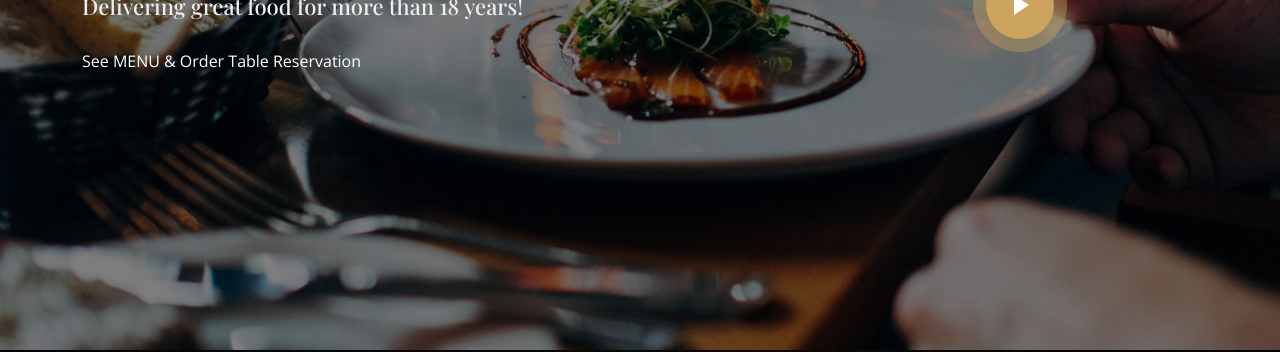
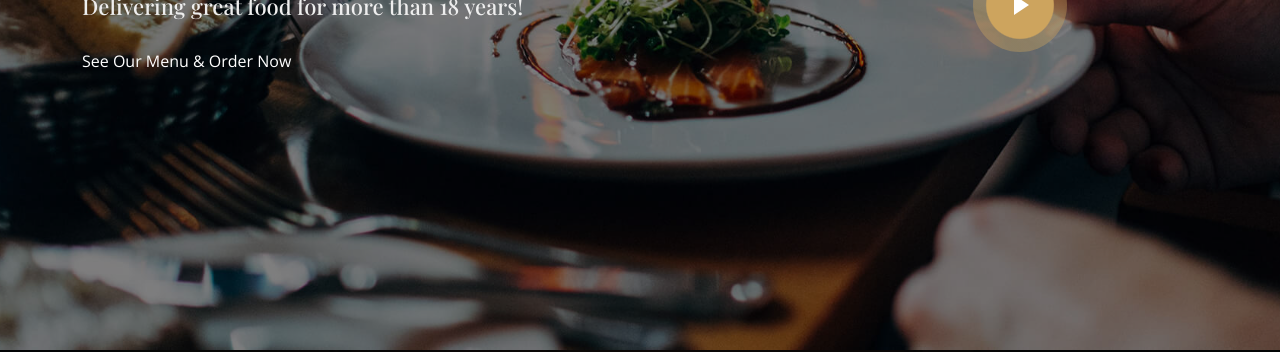
Before and after one commit to jundolor/seafood-ordering, a plain HTML site: page index.html in a window 1280 px wide. Shown: the part 450-802 px from the top of the page. Drawn offline with nearby package versions, Linux system fonts and the light colour scheme; a script that the page names is missing; a web font is replaced by a local one.

Commit message:
Updated Gloria Food link

```diff
--- a/index.html
+++ b/index.html
@@ -109,8 +109,7 @@
 
           <div class="btns">
             <!-- If you would like to customize the button, remove or change the "class" attribute inside the <span> tag -->
-<span class="glf-button" data-glf-cuid="a1e2c522-b735-4788-90e9-52020d12698a" data-glf-ruid="0fef19ce-bf1c-441d-9a07-d53dc12787ad" > See MENU & Order</span>
-<span class="glf-button reservation" data-glf-cuid="a1e2c522-b735-4788-90e9-52020d12698a" data-glf-ruid="0fef19ce-bf1c-441d-9a07-d53dc12787ad" data-glf-reservation="true" > Table Reservation</span>
+<span class="glf-button" data-glf-cuid="63faf4d9-5122-431a-9514-cebd2c03ef97" data-glf-ruid="987fe2e5-2283-47ba-8028-0756d5f05397" >See Our Menu & Order Now</span>
 <script src="https://www.fbgcdn.com/embedder/js/ewm2.js" defer async ></script>
           <!--
             <a href="#menu" class="btn-menu animated fadeInUp scrollto">Our Menu</a>
```
